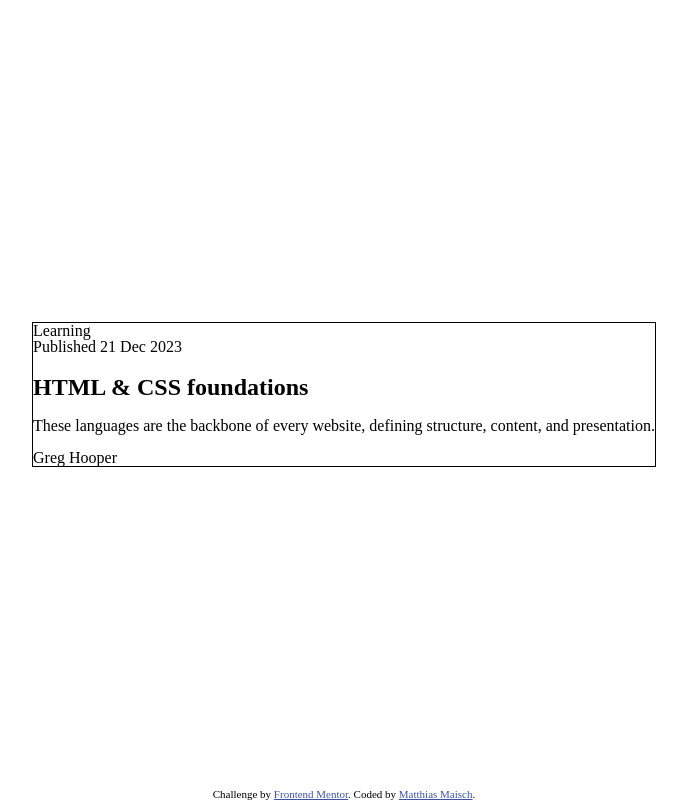
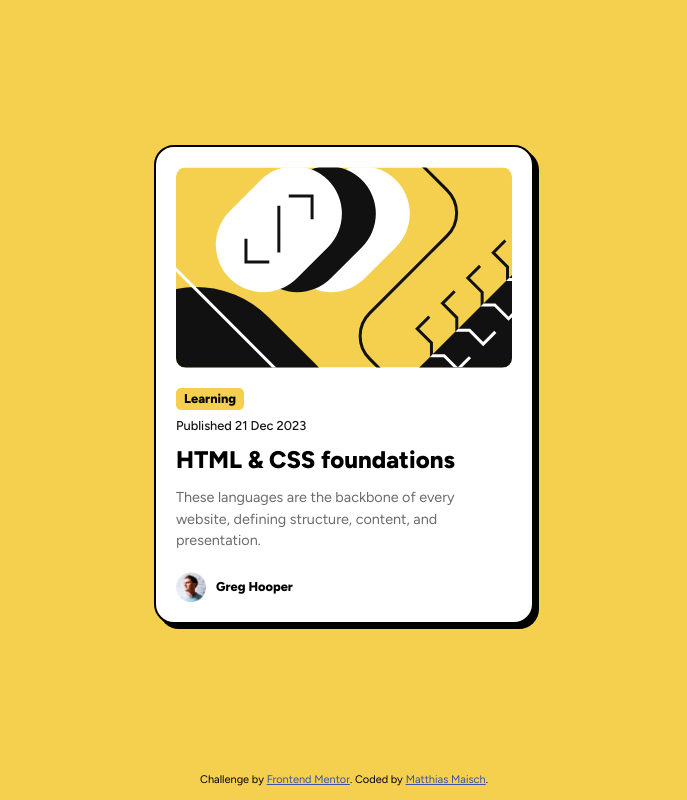
Before and after one commit to solloc/frontend-mentor-blog-preview-card-main, a plain HTML site: page index.html in a window 1280 px wide. Shown: the whole page, without its empty margins (296-983 px from the left). Drawn offline with Linux system fonts and the light colour scheme.

Commit message:
initial version of styled component

```diff
--- a/index.html
+++ b/index.html
@@ -10,11 +10,15 @@
 <body>
   <main>
     <section>
+      <img src="assets/images/illustration-article.svg" alt="article image"/>
       <div class="tag">Learning</div>
       <div class="publishedDate">Published 21 Dec 2023</div>
       <h1>HTML & CSS foundations</h1>
       <p>These languages are the backbone of every website, defining structure, content, and presentation.</p>
-      <div class="author">Greg Hooper</div>
+      <div class="author">
+        <img src="assets/images/image-avatar.webp" alt="author avatar" />
+        <div class="authorName">Greg Hooper</div>
+      </div>
     </section>
   </main>
   <footer>
--- a/styles.css
+++ b/styles.css
@@ -1,10 +1,28 @@
+@import url('https://fonts.googleapis.com/css2?family=Figtree:ital,wght@0,300..900;1,300..900&display=swap');
+
+:root {
+    --color-yellow: hsl(47, 88%, 63%);
+    --color-white: hsl(0, 0%, 100%);
+    --color-gray-500: hsl(0, 0%, 42%);
+    --color-gray-950: hsl(0, 0%, 7%);
+}
+
+h1, h2, h3, h4, h5, h6, p, a {
+    line-height: 1;
+    padding: 0;
+    margin: 0;
+}
+
 body {
-    padding: 0px;
-    margin: 0px;
+    padding: 0;
+    margin: 0;
     line-height: 1;
     min-height: 100dvh;
     display: flex;
     flex-direction: column;
+    background-color: var(--color-yellow);
+    font-family: Figtree, 'Segoe UI', Tahoma, Geneva, Verdana, sans-serif;
+    font-size: 16px;
 }
 
 main {
@@ -18,14 +36,81 @@ main {
 
 section {
     /* background-color: darkseagreen; */
-    border: 1px solid black;
+    border-width: 2px;
+    border-color: black;
+    border-style: solid;
+    border-radius: 20px;
+
+    display: flex;
+    flex-direction: column;
+    align-items: flex-start;
+
+    background-color: var(--color-white);
+    width: 336px;
+
+    padding: 20px;
+
+    box-shadow: 5px 5px 0 black;
+
+    img {
+        border-radius: 10px;
+    }
+
+    .tag {
+        background-color: var(--color-yellow);
+        font-weight: 800;
+        font-size: 0.8rem;
+        padding: 5px 8px;
+        margin-top: 20px;
+        border-radius: 5px;
+    }
+
+    .publishedDate {
+        margin-top: 10px;
+        color: var(--color-gray-950);
+        font-weight: 500;
+        font-size: 0.8rem;
+    }
+
+    h1 {
+        font-size: 1.5rem;
+        padding: 15px 0px;
+        font-weight: 800;
+    }
+
+    p {
+        color: var(--color-gray-500);
+        line-height: 1.5;
+        font-size: 0.9rem;
+    }
+}
+
+.author {
+    display: flex;
+    flex-direction: row;
+    gap: 10px;
+    /* justify-content: center; */
+    align-items: center;
+    margin-top: 20px;
+
+    img {
+        width: 30px;
+    }
+
+    .authorName {
+        font-size: 0.8rem;
+        font-weight: 800;
+    }
 }
 
 footer {
     /* background-color: burlywood; */
     font-size: 11px;
     text-align: center;
+    padding: 5px 0px;
+    /* flex-grow: 0; */
 }
 footer a {
     color: hsl(228, 45%, 44%);
+    /* text-decoration: none; */
 }
```
